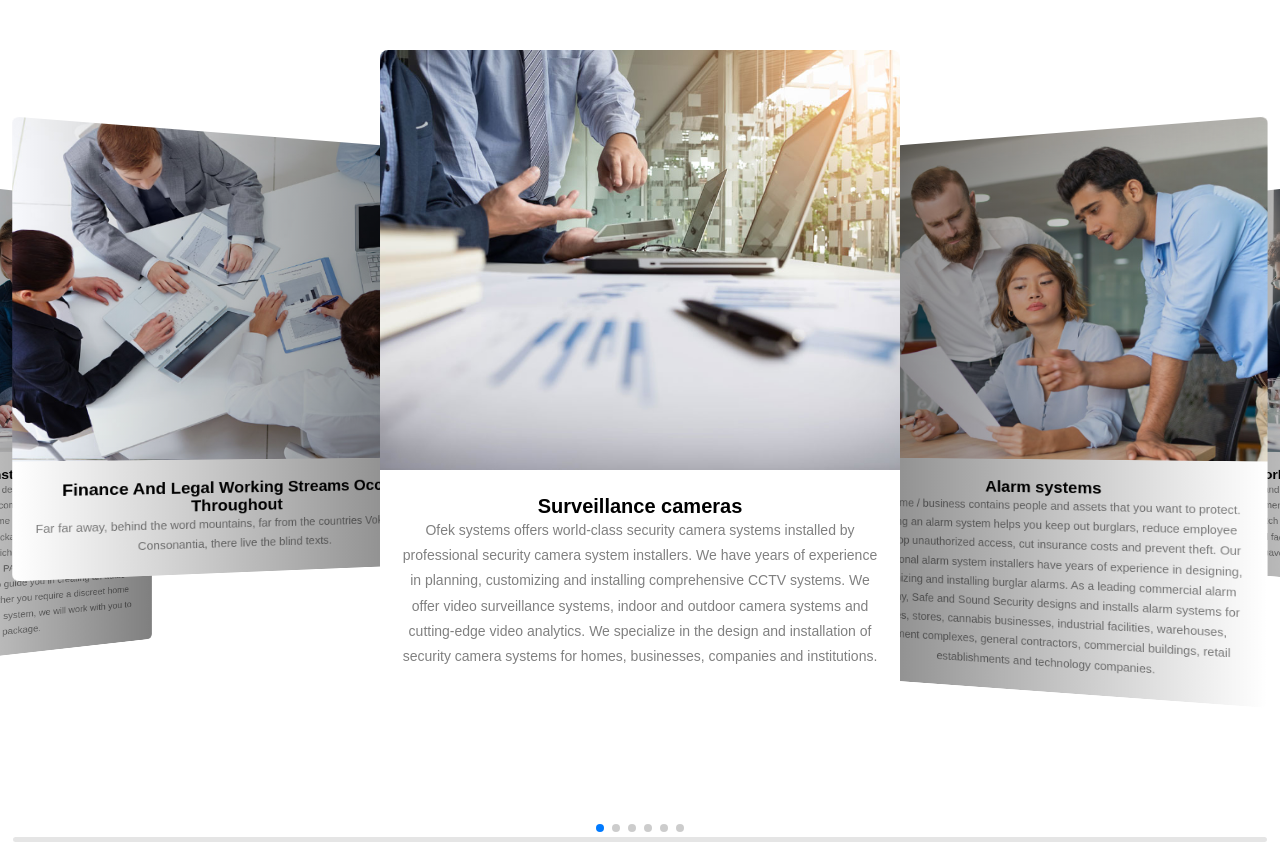
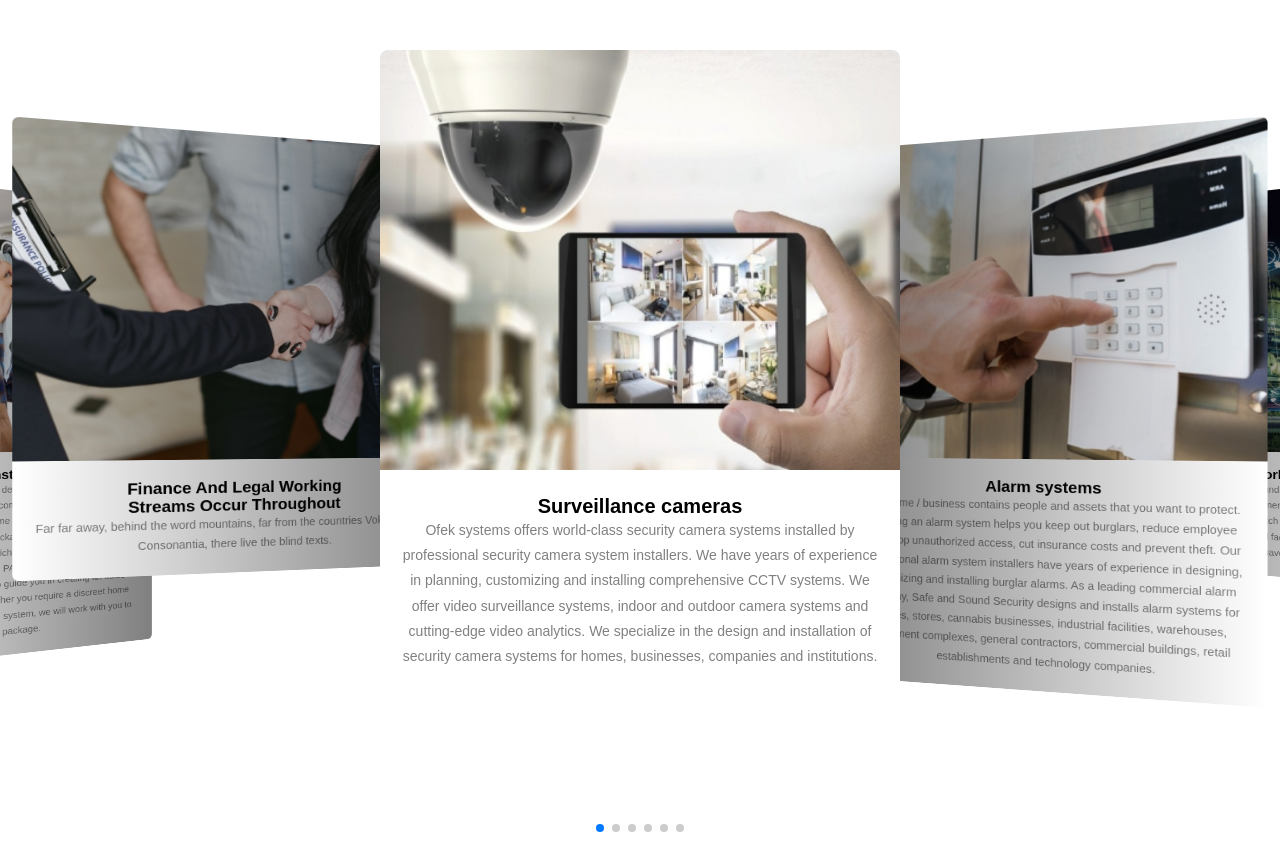
Before and after one commit to thetermuxchoice/cctv, a PHP site: page /slider_section/ in a window 1280 px wide. Run offline with PHP 8.4, Linux system fonts and the light colour scheme; some libraries are stand-ins or nearby versions.

Commit message:
Add files via upload

```diff
--- a/slider_section/index.html
+++ b/slider_section/index.html
@@ -2,7 +2,7 @@
 <html lang="en" >
 <head>
   <meta charset="UTF-8">
-  <title>CodePen - Online Tutorials / Responsive Touch Slider Using Html CSS &amp; jQuery - 3D Responsive Slider Using Swiper.js</title>
+  <title></title>
   <link rel="stylesheet" href="https://cdnjs.cloudflare.com/ajax/libs/normalize/5.0.0/normalize.min.css">
 <link rel='stylesheet' href='https://cdnjs.cloudflare.com/ajax/libs/Swiper/4.4.2/css/swiper.min.css'><link rel="stylesheet" href="./style.css">
 
@@ -10,7 +10,7 @@
 <body>
 
 <!-- Slider main container -->
-<div class="swiper-container">
+<div class="swiper-container" id="myswap">
   <!-- Additional required wrapper -->
   <div class="swiper-wrapper">
     <!-- Slides -->
@@ -69,21 +69,21 @@
         <img src="images/image_6.jpg" alt="">
       </div>
       <div class="detail">
-        <h3>Finance And Legal Working Streams Occur Throughout</h3>
+        <h3>Finance And Legal Working <br/>Streams Occur Throughout</h3>
         <span>Far far away, behind the word mountains, far from the countries Vokalia and Consonantia, there live the blind texts.
 											</span>
       </div>
     </div>
   </div>
   <!-- If we need pagination -->
-  <div class="swiper-pagination"></div>
+   <div class="swiper-pagination"></div>
 
   <!-- If we need navigation buttons -->
   <!--     <div class="swiper-button-prev"></div> -->
   <!--     <div class="swiper-button-next"></div> -->
 
   <!-- If we need scrollbar -->
-  <div class="swiper-scrollbar"></div>
+  <!-- <div class="swiper-scrollbar"></div> -->
 </div>
 <script src='https://cdnjs.cloudflare.com/ajax/libs/Swiper/4.4.2/js/swiper.min.js'></script><script  src="./script.js"></script>
 
--- a/slider_section/style.css
+++ b/slider_section/style.css
@@ -12,10 +12,9 @@ body {
   padding: 0;
  }
 
-.no-pc .scrollbar-track {
-    display: none !important
-}
-
+/* .no-pc .scrollbar-track { */
+    /* display: none !important */
+/* } */
 
 .swiper-container {
   width: 100%;
```
Also changed, not shown: slider_section/images/Alarm systems.jpg (added), slider_section/images/access controls installers.jpg (renamed from services/img/image_4.jpg), slider_section/images/audio video installers.jpg (added), slider_section/images/finance and legal.jpg (added), slider_section/images/image_1.jpg, slider_section/images/image_2.jpg, slider_section/images/image_3.jpg, slider_section/images/image_5.jpg, slider_section/images/image_6.jpg, slider_section/images/network Installations.jpg (added), slider_section/images/surveillance cameras.jpg (added).
